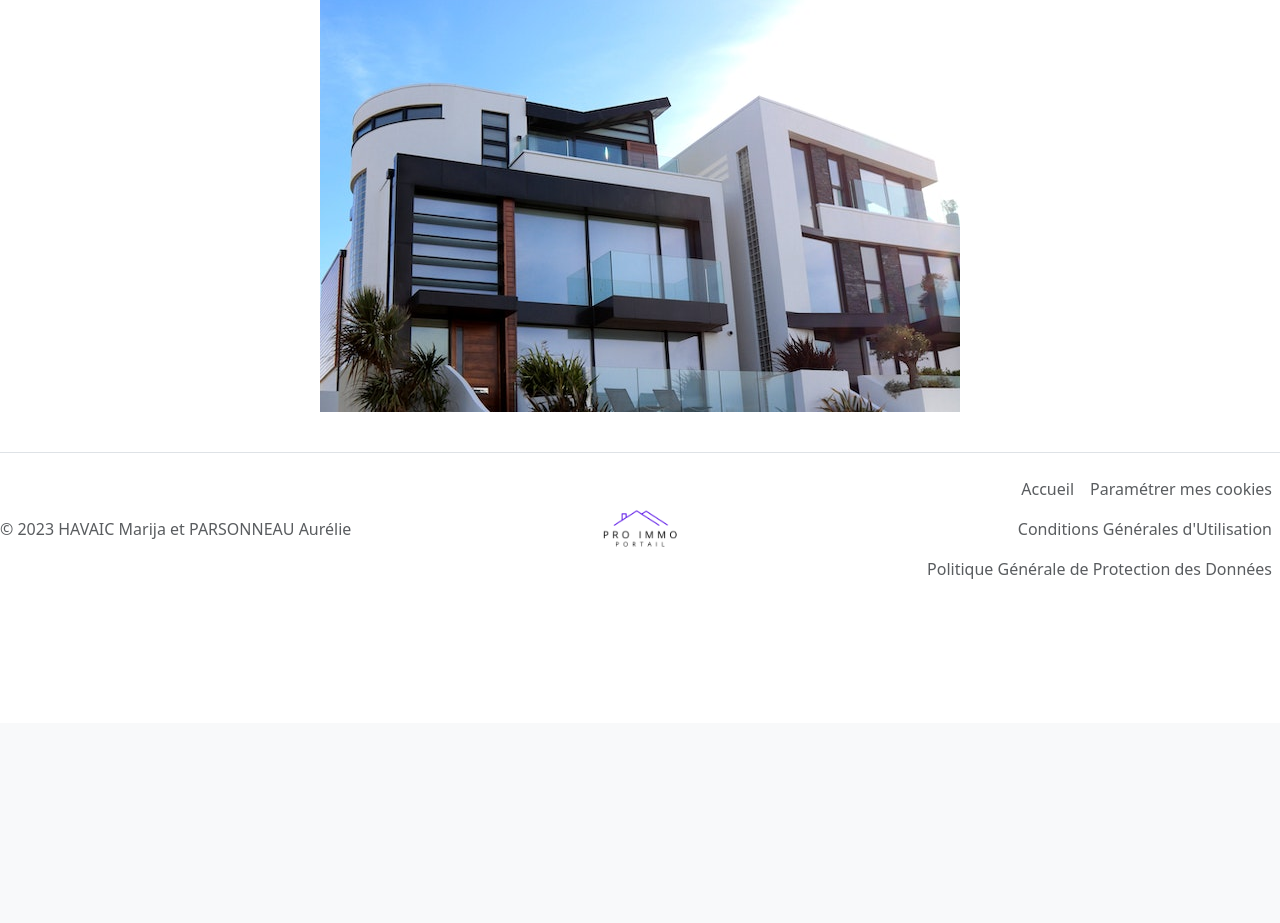
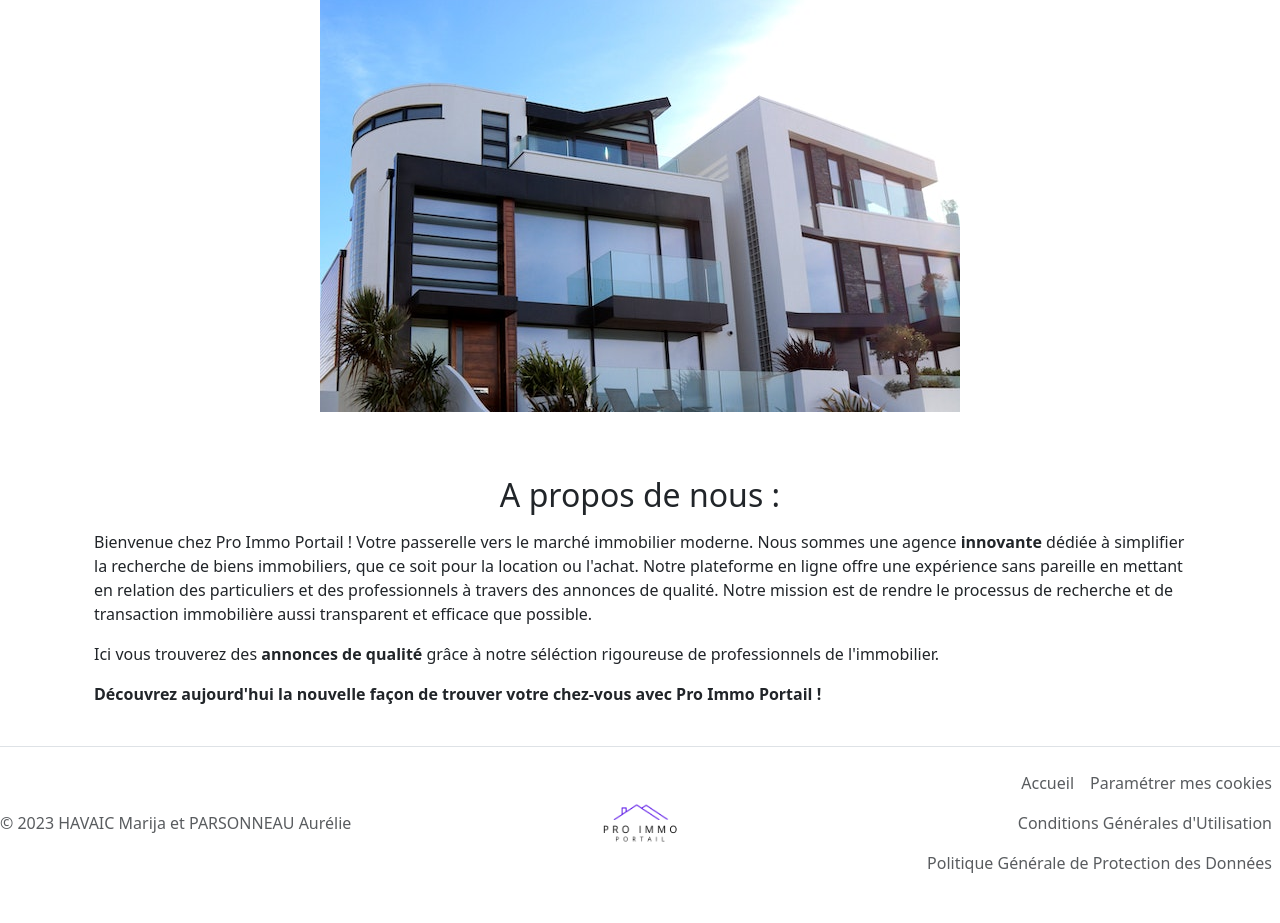
Before and after one commit to marijahavaic/pro-immo-portail, a Symfony app: template templates/home/index.html.twig in a window 1280 px wide. Shown: the part 77-1000 px from the top of the page. Before the commit the page ends 656 px from the top, so only its background shows below. Run offline with Twig, Linux system fonts and the light colour scheme; the template is opened without the code that fills it, so the values that code supplies are empty; some libraries are stand-ins or nearby versions.

Commit message:
Ajout du lien vers chaque annonce + ajout de "a propos de nous"

```diff
--- a/templates/home/index.html.twig
+++ b/templates/home/index.html.twig
@@ -13,26 +13,16 @@
 
 					<div class="">
 						<h1>{{property.title}}</h1>
-						{# <h3>{{property.type}}</h3> #}
 						<p>{{property.description}}</p>
 						<p>{{property.price}}
 							€</p>
 						<p>{{property.surface}}
 							m²</p>
 						<p>{{property.town}}</p>
-						{# {{property.address}} #}
-
-					{# !Les commentaires marches pas bien parce que elles sont pas de type text #}
-						{# {{property.postal_code}} #}
-						{# {{property.country}} #}
-						{# {{property.is_rent}} #}
-						{# {{property.is_on_sale}} #}
-						{# {{property.createdAt}}
-						{{property.updatedAt}} #}
 					</div>
 				</div>
                 <div class="text-center pt-3">
-				<button class="btn btn-primary ">Voir</button>
+				<a href={{ path('app_property_show', {'id': property.id}) }}><button class="btn btn-primary ">Voir</button></a>
                 </div>
 			</div>
 
@@ -40,4 +30,16 @@
 </div>
 <div class="d-flex justify-content-center mt-3">
 	{{ knp_pagination_render(properties) }}
-</nav></div>{% endblock %}
+</div>
+
+<div class="container row m-auto">
+<h2 class="text-center pt-5">A propos de nous :</h2>
+
+<p class="m-auto pt-2">Bienvenue chez Pro Immo Portail ! Votre passerelle vers le marché immobilier moderne. Nous sommes une agence <strong>innovante</strong> dédiée à simplifier la recherche de biens immobiliers, que ce soit pour la location ou l'achat. Notre plateforme en ligne offre une expérience sans pareille en mettant en relation des particuliers et des professionnels à travers des annonces de qualité. Notre mission est de rendre le processus de recherche et de transaction immobilière aussi transparent et efficace que possible.</p>
+
+<p class="pt-3">Ici vous trouverez des <strong>annonces de qualité</strong> grâce à notre séléction rigoureuse de professionnels de l'immobilier.</p>
+
+<p><strong>Découvrez aujourd'hui la nouvelle façon de trouver votre chez-vous avec Pro Immo Portail !</strong></p>
+</div>
+
+{% endblock %}
```
